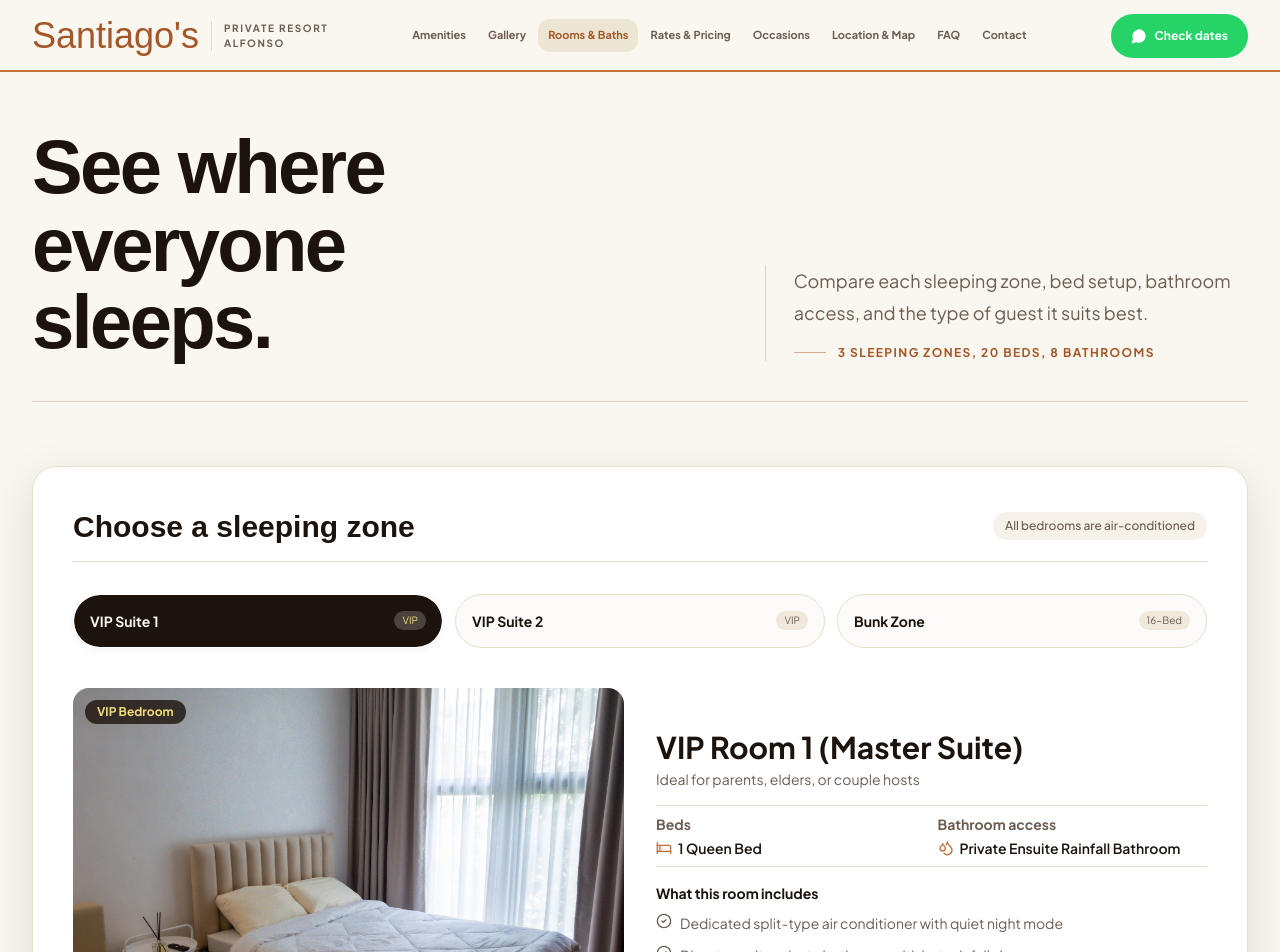
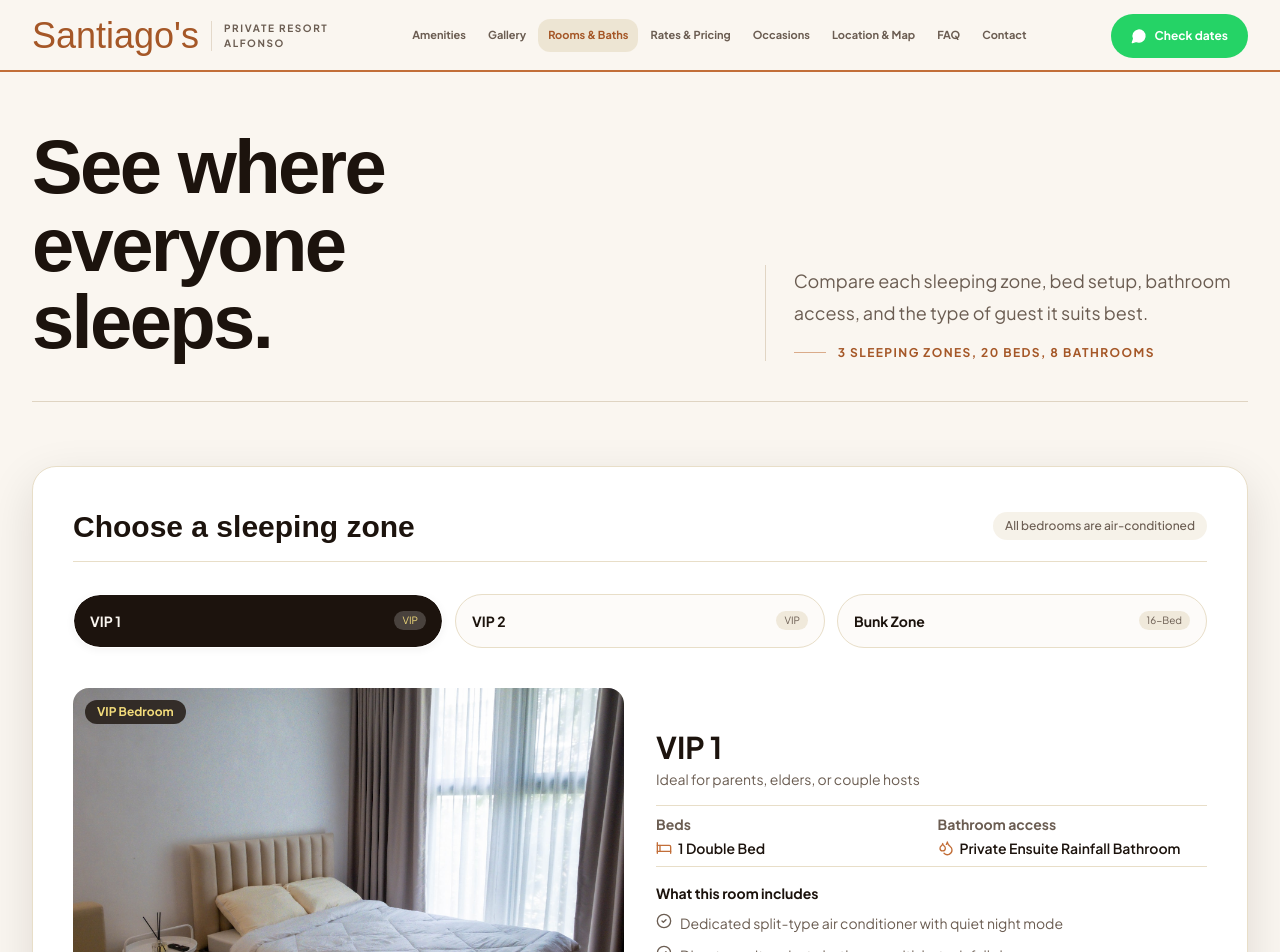
Before and after one commit to afkDen/santiagos-airbnb, a Next.js app: page /rooms in a window 1280 px wide. Shown: the top 952 px of the page. Built offline with nearby package versions, Linux system fonts and the light colour scheme; a web font is replaced by a local one.

Commit message:
fix(rooms): rename master suites to VIP 1 & 2 and update bed sizes from queen to double site-wide

```diff
--- a/src/app/rooms/page.tsx
+++ b/src/app/rooms/page.tsx
@@ -26,11 +26,11 @@ export default function RoomsPage() {
   const roomZones = [
     {
       id: 'vip1',
-      name: 'VIP Room 1 (Master Suite)',
-      tabLabel: 'VIP Suite 1',
-      tabSub: '1 Queen • Ensuite',
+      name: 'VIP 1',
+      tabLabel: 'VIP 1',
+      tabSub: '1 Double • Ensuite',
       capacity: 'Ideal for parents, elders, or couple hosts',
-      beds: '1 Queen Bed',
+      beds: '1 Double Bed',
       bathrooms: 'Private Ensuite Rainfall Bathroom',
       features: [
         'Dedicated split-type air conditioner with quiet night mode',
@@ -38,16 +38,16 @@ export default function RoomsPage() {
         'Large window overlooking the compound courtyard',
         'Hotel-grade cotton linens, pillows, and acoustic privacy',
       ],
-      image: getLocalImageUrl('bed3'), // 411.3 KB High-Res VIP Suite Queen Bed
+      image: getLocalImageUrl('bed3'), // 411.3 KB High-Res VIP 1 Double Bed
       badge: 'VIP Bedroom',
     },
     {
       id: 'vip2',
-      name: 'VIP Room 2 (Second Master Bedroom)',
-      tabLabel: 'VIP Suite 2',
-      tabSub: '1 Queen • Ensuite',
+      name: 'VIP 2',
+      tabLabel: 'VIP 2',
+      tabSub: '1 Double • Ensuite',
       capacity: 'Ideal for parents, elders, or VIP couples',
-      beds: '1 Queen Bed',
+      beds: '1 Double Bed',
       bathrooms: 'Private Ensuite Bathroom',
       features: [
         'Dedicated split-type air conditioning',
@@ -55,7 +55,7 @@ export default function RoomsPage() {
         'Wood-paneled accent walls & warm ambient lighting',
         'Plush mattress with fresh sanitized sheets & duvet',
       ],
-      image: getLocalImageUrl('bed7'), // 554.5 KB High-Res VIP Suite
+      image: getLocalImageUrl('bed7'), // 554.5 KB High-Res VIP 2
       badge: 'VIP Bedroom',
     },
     {
@@ -79,22 +79,22 @@ export default function RoomsPage() {
 
   // Verified Sleeping Perspectives Registry
   const allBedrooms = [
-    { key: 'bed3', label: 'VIP Room 1 - Queen Bed Master Suite with Ensuite Bath', tag: 'VIP Suite 1' },
-    { key: 'bed7', label: 'VIP Room 2 - Second Queen Bed Master Suite', tag: 'VIP Suite 2' },
-    { key: 'bed4', label: 'VIP Suite Smart TV on Slatted Wood Accent Wall', tag: 'VIP Suite 1' },
-    { key: 'bed8', label: 'VIP Suite Bedside Nightstand & Headboard Close-Up', tag: 'VIP Suite 2' },
+    { key: 'bed3', label: 'VIP 1 - Double Bed with Ensuite Bath', tag: 'VIP 1' },
+    { key: 'bed7', label: 'VIP 2 - Double Bed with Ensuite Bath', tag: 'VIP 2' },
+    { key: 'bed4', label: 'VIP 1 Smart TV on Slatted Wood Accent Wall', tag: 'VIP 1' },
+    { key: 'bed8', label: 'VIP 2 Bedside Nightstand & Headboard Close-Up', tag: 'VIP 2' },
     { key: 'bed1', label: 'Bunk Zone Hallway - Multi-Deck Heavy Duty Pods', tag: 'Bunk Zone' },
     { key: 'bed2', label: 'Bunk Room Ante-Room - Glass Sliding Door to Gym', tag: 'Bunk Zone' },
     { key: 'bed5', label: 'Bunk Pods - Crisp White Linens & Slatted Headboards', tag: 'Bunk Zone' },
     { key: 'bed6', label: 'Bunk Room Entryway - 4 Built-In Bunk Pods', tag: 'Bunk Zone' },
     { key: 'bed9', label: 'Spacious Group Bunk Room - High Capacity Pods', tag: 'Bunk Zone' },
-    { key: 'lou1', label: 'VIP Bedroom Suite - 4K Smart TV & Plush Bedding', tag: 'VIP Suite' },
+    { key: 'lou1', label: 'VIP Bedroom - 4K Smart TV & Plush Bedding', tag: 'VIP 1' },
   ]
 
   const bathroomDetails = [
     {
       title: '2 VIP Ensuite Bathrooms',
-      desc: 'Located inside VIP Suites 1 & 2 for total privacy and immediate access.',
+      desc: 'Located inside VIP 1 & 2 for total privacy and immediate access.',
       icon: Droplets,
     },
     {
@@ -357,7 +357,7 @@ export default function RoomsPage() {
             Eight bathrooms across the compound.
           </h2>
           <p className="max-w-[65ch] text-base leading-7 text-ink-muted">
-            Bathrooms are distributed near the VIP suites, bunk zone, main hall, and pool so large groups can get ready more efficiently.
+            Bathrooms are distributed near VIP 1 & 2, the bunk zone, main hall, and pool so large groups can get ready more efficiently.
           </p>
         </div>
 
--- a/src/components/compound-explorer.tsx
+++ b/src/components/compound-explorer.tsx
@@ -43,8 +43,8 @@ const ZONES: ExplorerZone[] = [
     compactPosition: { x: 35.3, y: 18.7 },
     facts: ['VIP room wing', 'Upper-floor hall', 'Full-height windows'],
     photos: [
-      { src: getLocalImageUrl('bed7'), alt: 'VIP bedroom with a queen bed and full-height windows' },
-      { src: getLocalImageUrl('bed3'), alt: 'VIP master bedroom with a fluted headboard and draped windows' },
+      { src: getLocalImageUrl('bed7'), alt: 'VIP 2 bedroom with a double bed and full-height windows' },
+      { src: getLocalImageUrl('bed3'), alt: 'VIP 1 bedroom with a double bed, fluted headboard and draped windows' },
       { src: getLocalImageUrl('gal_int1'), alt: 'Upper-floor hall and stair landing with picture windows' },
     ],
   },
--- a/src/components/home-gallery-preview.tsx
+++ b/src/components/home-gallery-preview.tsx
@@ -13,7 +13,7 @@ const PREVIEW_IMAGES = [
   { key: 'din4', label: 'Covered group dining patio', url: getLocalImageUrl('din4') },
   { key: 'kara4', label: 'Air-conditioned videoke lounge', url: getLocalImageUrl('kara4') },
   { key: 'bill2', label: 'Billiards and games area', url: getLocalImageUrl('bill2') },
-  { key: 'bed3', label: 'VIP master bedroom', url: getLocalImageUrl('bed3') },
+  { key: 'bed3', label: 'VIP 1 bedroom', url: getLocalImageUrl('bed3') },
   { key: 'arc4', label: 'Multiplayer arcade station', url: getLocalImageUrl('arc4') },
 ]
 
--- a/src/content/amenities.ts
+++ b/src/content/amenities.ts
@@ -220,7 +220,7 @@ export const AMENITIES_CATALOG: Amenity[] = [
     category: 'Accommodations',
     iconName: 'Bed',
     description:
-      '2 VIP Master Suites with private ensuite bathrooms, plus heavy-duty double-deck bunk zone for up to 40 guests.',
+      'VIP 1 & VIP 2 with double beds and private ensuite bathrooms, plus heavy-duty double-deck bunk zone for up to 40 guests.',
     imageKey: 'bed7',
     specs: ['20 comfortable beds with spring mattresses', 'Individual air-conditioning split units', 'Fresh linens and pillows provided'],
   },
--- a/src/content/gallery.ts
+++ b/src/content/gallery.ts
@@ -96,14 +96,14 @@ export const GALLERY_REGISTRY: GalleryImage[] = [
   // 9. Bedrooms & Sleeping Quarters
   { key: 'bed1', category: 'Bedroom', uuid: '1dfafeed-b7d8-4ee2-9685-f4b21ee2ac0c', label: 'Group Bunk Bed Quarter Central Hallway with Multi-Deck Pods', url: getLocalImageUrl('bed1') },
   { key: 'bed2', category: 'Bedroom', uuid: '1eea7c15-e6bc-480f-9049-7a7ca831306a', label: 'Bunk Bedroom Ante-Room with Fluted Slats & Glass Sliding Door to Gym', url: getLocalImageUrl('bed2') },
-  { key: 'bed3', category: 'Bedroom', uuid: '7fdad08c-cd56-4bd8-9913-df31206d2a71', label: 'VIP Master Bedroom Suite with Queen Bed, Fluted Headboard & Draped Windows', url: getLocalImageUrl('bed3') },
-  { key: 'bed4', category: 'Bedroom', uuid: '231f8e62-c8af-4ab9-ab7b-749426418278', label: 'VIP Master Suite Wall-Mounted Smart TV on Fluted Wood Accent Wall', url: getLocalImageUrl('bed4') },
+  { key: 'bed3', category: 'Bedroom', uuid: '7fdad08c-cd56-4bd8-9913-df31206d2a71', label: 'VIP 1 Bedroom with Double Bed, Fluted Headboard & Draped Windows', url: getLocalImageUrl('bed3') },
+  { key: 'bed4', category: 'Bedroom', uuid: '231f8e62-c8af-4ab9-ab7b-749426418278', label: 'VIP 1 Wall-Mounted Smart TV on Fluted Wood Accent Wall', url: getLocalImageUrl('bed4') },
   { key: 'bed5', category: 'Bedroom', uuid: '412ac041-c128-4dcb-be95-9613525155ac', label: 'Lower Bunk Bed Pods with Crisp White Linens & Slatted Headboards', url: getLocalImageUrl('bed5') },
   { key: 'bed6', category: 'Bedroom', uuid: 'a7a5da0a-0cca-4155-a690-85d8a35d5073', label: 'Bunk Room 2 Doorway Flanked by 4 Built-In Double-Deck Bunk Pods', url: getLocalImageUrl('bed6') },
-  { key: 'bed7', category: 'Bedroom', uuid: 'a416db78-e791-485f-99cd-681dfc37c943', label: 'VIP Master Suite Queen Bed Perspective with Sunlit Window & Lounge Chair', url: getLocalImageUrl('bed7') },
-  { key: 'bed8', category: 'Bedroom', uuid: 'c7314967-2138-4874-bf9c-036713e1e84f', label: 'VIP Master Suite Bedside Nightstand & Fluted Headboard Close-Up', url: getLocalImageUrl('bed8') },
+  { key: 'bed7', category: 'Bedroom', uuid: 'a416db78-e791-485f-99cd-681dfc37c943', label: 'VIP 2 Double Bed Perspective with Sunlit Window & Lounge Chair', url: getLocalImageUrl('bed7') },
+  { key: 'bed8', category: 'Bedroom', uuid: 'c7314967-2138-4874-bf9c-036713e1e84f', label: 'VIP 2 Bedside Nightstand & Fluted Headboard Close-Up', url: getLocalImageUrl('bed8') },
   { key: 'bed9', category: 'Bedroom', uuid: 'ac7d1d93-69dd-4f83-9f5e-199ae922012f', label: 'Spacious Group Bunk Room with Multiple Double-Deck Pods', url: getLocalImageUrl('bed9') },
-  { key: 'lou1', category: 'Bedroom', uuid: '34ce9446-3458-48de-8f19-4f6dee8d8ae1', label: 'VIP Bedroom Suite Smart TV on Fluted Wall with Bed Duvet View', url: getLocalImageUrl('lou1') },
+  { key: 'lou1', category: 'Bedroom', uuid: '34ce9446-3458-48de-8f19-4f6dee8d8ae1', label: 'VIP Bedroom Smart TV on Fluted Wall with Bed Duvet View', url: getLocalImageUrl('lou1') },
 
   // 10. Modern Bathrooms
   { key: 'bat1', category: 'Bathroom', uuid: '6a64f515-0249-440e-937b-73fe1cc63898', label: 'Matte Black Rainfall Shower Head, Wand & Digital Water Heater on Marble Tile', url: getLocalImageUrl('bat1') },
--- a/src/content/occasions.ts
+++ b/src/content/occasions.ts
@@ -53,7 +53,7 @@ export const OCCASIONS_DATA: OccasionPackage[] = [
       'Multi-generational entertainment: Arcades for kids, videoke & pool for adults, veranda for elders',
       'Full kitchen with heavy-duty gas cooktops to prepare heirloom family recipes without corkage',
       '8 full bathrooms eliminating morning queues for families with 20 to 40 members',
-      'Private 2 VIP master suites for elders or parents + 9 bunk beds for cousins and kids',
+      'Private VIP 1 & VIP 2 rooms with double beds for elders or parents + 9 bunk beds for cousins and kids',
     ],
     recommendedAmenities: ['Full Kitchen', 'Outdoor Veranda & Chill Deck', 'Videoke Lounge', 'Private Swimming Pool'],
     imageKey: 'out1',
--- a/src/content/property.ts
+++ b/src/content/property.ts
@@ -53,7 +53,7 @@ export const PROPERTY_INFO = {
   stats: [
     { value: 40, label: 'Max Guests', sub: 'Entire Private Resort' },
     { value: 8, label: 'Full Bathrooms', sub: 'Zero-Queue Guarantee' },
-    { value: 20, label: 'Beds (3 Zones)', sub: '2 VIP Suites + Bunk Zone' },
+    { value: 20, label: 'Beds (3 Zones)', sub: 'VIP 1 & 2 + Bunk Zone' },
     { value: 22, suffix: '+', label: 'Free Amenities', sub: 'Pool, Videoke, Arcades' },
   ],
   roomsSummary: {
```
